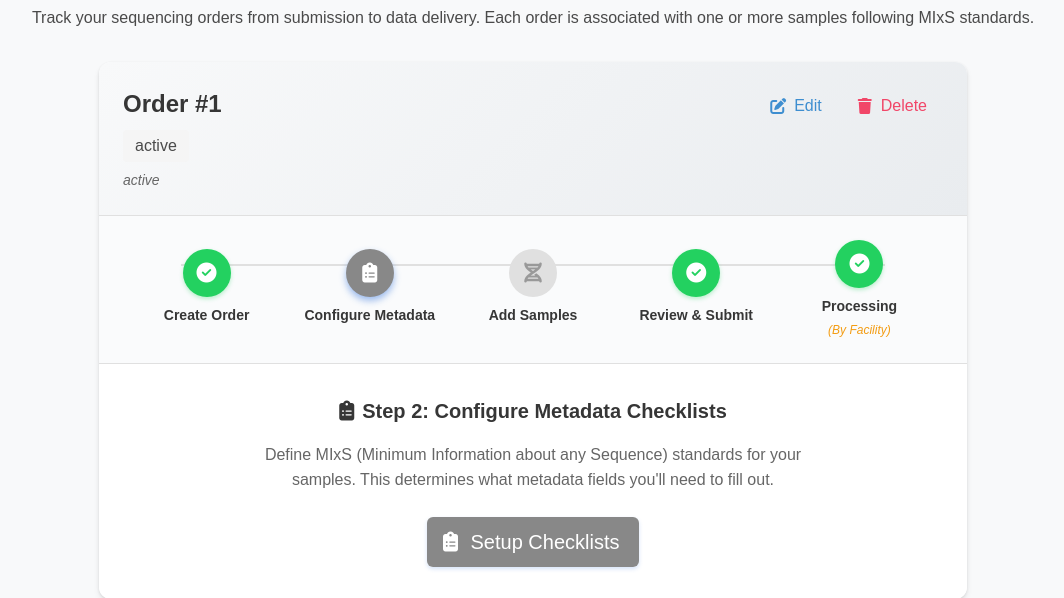
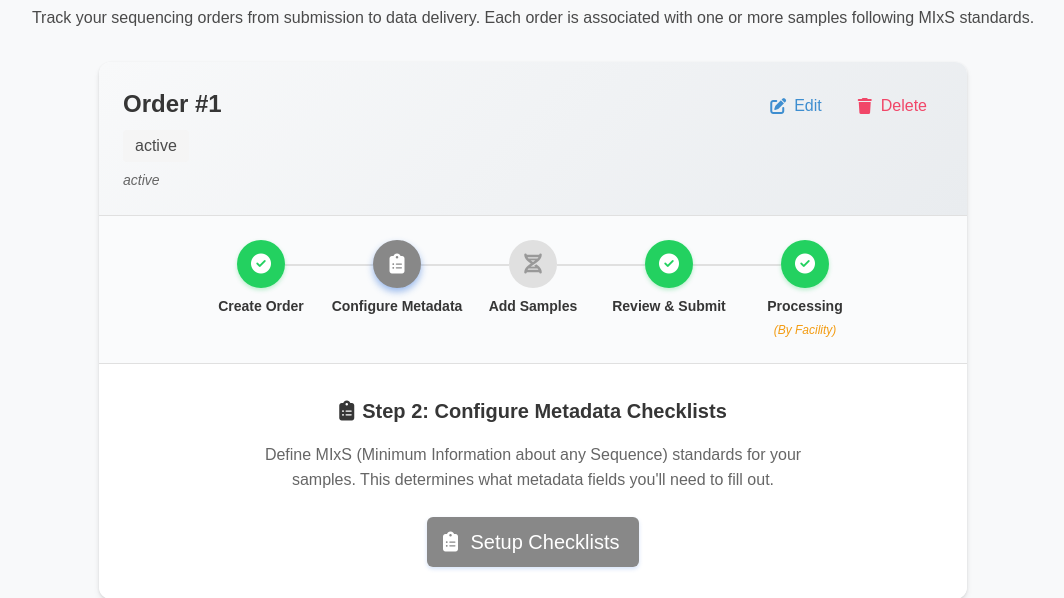
Before and after one commit to hzi-bifo/Broker4Microbiota, a Django app: template project/app/templates/order_list.html in a window 1280 px wide. Shown: the part 396-994 px from the top of the page, without its empty margins (107-1171 px from the left). Run offline with Django 5.2, Linux system fonts and the light colour scheme; the template is opened without the code that fills it: most values are stand-ins (such as "Sample title", 1, 10 or a date in 2020); grey boxes marked "Sample" are stand-in pictures; some libraries are stand-ins or nearby versions.

Commit message:
fix: Improve progress step alignment in order workflow
- Removed single spanning line and added individual connection lines between steps
- Adjusted flexbox layout for better vertical alignment of progress circles
- Added padding to progress container for better spacing
- Used calc() for precise positioning of connecting lines
- Consolidated duplicate CSS properties for step icons

🤖 Generated with [Claude Code](https://claude.ai/code)

Co-Authored-By: Claude <noreply@anthropic.com>

```diff
--- a/project/static/css/forms.css
+++ b/project/static/css/forms.css
@@ -495,24 +495,13 @@
 .progress-steps {
     display: flex;
     justify-content: space-between;
-    align-items: center;
+    align-items: flex-start;
     position: relative;
     max-width: 800px;
     margin: 0 auto;
-    flex-wrap: wrap;
-    gap: 1rem;
-}
-
-.progress-steps::before {
-    content: '';
-    position: absolute;
-    top: 24px;
-    left: 48px;
-    right: 48px;
-    height: 2px;
-    background: #e0e0e0;
-    z-index: 1;
-}
+    padding: 0 60px;
+}
+
 
 .progress-step {
     display: flex;
@@ -521,8 +510,20 @@
     text-align: center;
     position: relative;
     z-index: 2;
-    min-width: 120px;
     flex: 1;
+    max-width: 150px;
+}
+
+/* Connection line between steps */
+.progress-step:not(:last-child)::after {
+    content: '';
+    position: absolute;
+    top: 24px;
+    left: calc(50% + 24px);
+    right: calc(-50% + 24px);
+    height: 2px;
+    background: #e0e0e0;
+    z-index: -1;
 }
 
 .step-icon {
@@ -535,6 +536,9 @@
     font-size: 1.25rem;
     margin-bottom: 0.5rem;
     transition: all 0.3s ease;
+    background: #e0e0e0;
+    color: #999;
+    position: relative;
 }
 
 .progress-step.completed .step-icon {
@@ -556,10 +560,6 @@
     box-shadow: 0 2px 4px rgba(243, 156, 18, 0.3);
 }
 
-.progress-step .step-icon {
-    background: #e0e0e0;
-    color: #999;
-}
 
 .progress-step .step-icon.disabled {
     background: #f5f5f5;
```
